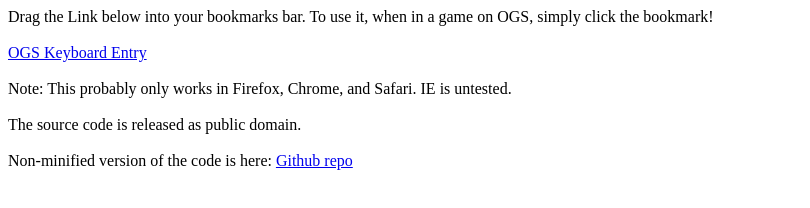
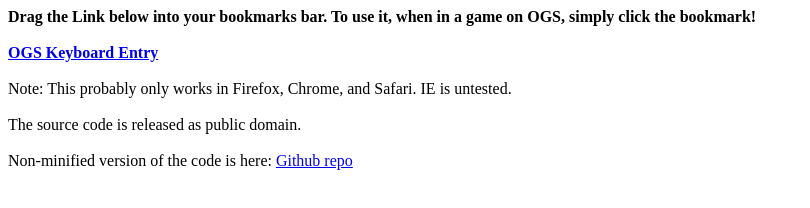
Before and after one commit to ogskeyboard/online-go-keyboard-entry-bookmarklet, a plain HTML site: page index.html in a window 1280 px wide. Shown: the whole page, without its empty margins (0-810 px from the left). Drawn offline with Linux system fonts and the light colour scheme.

Commit message:
Update index.html

```diff
--- a/index.html
+++ b/index.html
@@ -1,7 +1,7 @@
 <html>
-Drag the Link below into your bookmarks bar. To use it, when in a game on OGS, simply click the bookmark!
+<strong>Drag the Link below into your bookmarks bar. To use it, when in a game on OGS, simply click the bookmark!
 <br><br>
-<a href="javascript:%21function%28%29%7B0%3D%3D%24%28%22%23bookmarklet-move%22%29.length%26%26%28%24%28%22%23game-controls%22%29.prepend%28%22%3Cinput+placeholder%3D%27Type+coords+%28ie%3A+q17%29%2C+press+enter%27+type%3D%27text%27+id%3D%27bookmarklet-move%27+style%3D%27color%3Ablack+%21important%3Bfont-weight%3Abold%3Bbackground%3A%23F5E59F+%21important%3Bheight%3A50px%3Bwidth%3A94%25%3Bmargin%3A10px%3Boutline%3A2px+solid+%230A0+%21important%3Btext-transform%3A+uppercase%3B%27+%2F%3E%22%29%2C%24%28%22%23bookmarklet-move%22%29.on%28%22keyup%22%2Cfunction%28a%29%7Bif%2813%3D%3Da.which%7C%7C32%3D%3Da.which%29%7Bvar+b%3D%24%28%22%23bookmarklet-move%22%29.val%28%29.toLowerCase%28%29%3Bif%28b.length%3E%3D2%26%26b.length%3C%3D3%29%7Bvar+c%3Db.charAt%280%29%2Cd%3Db.substring%281%29%3Bd%3DparseInt%28d%29%2Cc.charCodeAt%280%29%3E104%26%26%28c%3DString.fromCharCode%28c.charCodeAt%280%29-1%29%29%2Cd%3E0%26%26d%3C26%26%26c.charCodeAt%280%29%3E%3D97%26%26c.charCodeAt%280%29%3C%3D115%26%26%28d%3DString.fromCharCode%2820-d%2B64%29%2Cc%3Dc.toLowerCase%28%29%2Cd%3Dd.toLowerCase%28%29%2Cd.charCodeAt%280%29%3E%3D97%26%26d.charCodeAt%280%29%3C%3D115%26%26%28window.goban.sendMove%28%7Bmove%3Ac%2Bd%2Cauth%3Agoban.game_connection_data.auth%2Cgame_id%3Agoban.game_id%2Cplayer_id%3Agoban.player_id%7D%29%2C%24%28%22%23bookmarklet-move%22%29.val%28%22%22%29%29%29%7D%7D%7D%29%29%7D%28%29%3B">OGS Keyboard Entry</a>
+<a href="javascript:(function()%7B(function()%7Bif%20(%24(%22%23bookmarklet-move%22).length%3D%3D0)%20%7B%24(%22%23game-controls%22).prepend(%22%3Cinput%20placeholder%3D'Type%20coords%20(ie%3A%20q17)%2C%20press%20enter'%20type%3D'text'%20id%3D'bookmarklet-move'%20style%3D'color%3Ablack%20!important%3Bfont-weight%3Abold%3Bbackground%3A%23F5E59F%20!important%3Bheight%3A50px%3Bwidth%3A94%25%3Bmargin%3A10px%3Boutline%3A2px%20solid%20%230A0%20!important%3Btext-transform%3A%20uppercase%3B'%20%2F%3E%22)%3B%24(%22%23bookmarklet-move%22).on('keyup'%2C%20function(ev)%20%7Bif%20(ev.which%3D%3D13%7C%7Cev.which%3D%3D32)%20%7Bvar%20mv%3D%24(%22%23bookmarklet-move%22).val().toLowerCase()%3Bif%20(mv.length%3E%3D2%20%26%26%20mv.length%3C%3D3)%20%7Bvar%20x%3Dmv.charAt(0)%3Bvar%20y%3Dmv.substring(1)%3By%3DparseInt(y)%3Bif%20(x.charCodeAt(0)%20%3E%20104)x%20%3D%20String.fromCharCode(x.charCodeAt(0)-1)%3Bif%20(y%3E0%20%26%26%20y%3C26%20%26%26%20x.charCodeAt(0)%3E%3D97%20%26%26%20x.charCodeAt(0)%3C%3D115)%20%7By%20%3D%20String.fromCharCode((20-y)%2B64)%3Bx%3Dx.toLowerCase()%3By%3Dy.toLowerCase()%3Bif%20(y.charCodeAt(0)%3E%3D97%20%26%26%20y.charCodeAt(0)%3C%3D115)%20%7Bwindow.goban.sendMove(%7Bmove%3Ax%2By%2Cauth%3Agoban.game_connection_data.auth%2Cgame_id%3Agoban.game_id%2Cplayer_id%3Agoban.player_id%7D)%3B%24(%22%23bookmarklet-move%22).val(%22%22)%3B%7D%7D%7D%7D%7D)%3B%7D%7D)()%7D)()">OGS Keyboard Entry</a></strong>
 <br><br>
 Note: This probably only works in Firefox, Chrome, and Safari. IE is untested.
 <br><br>
```
